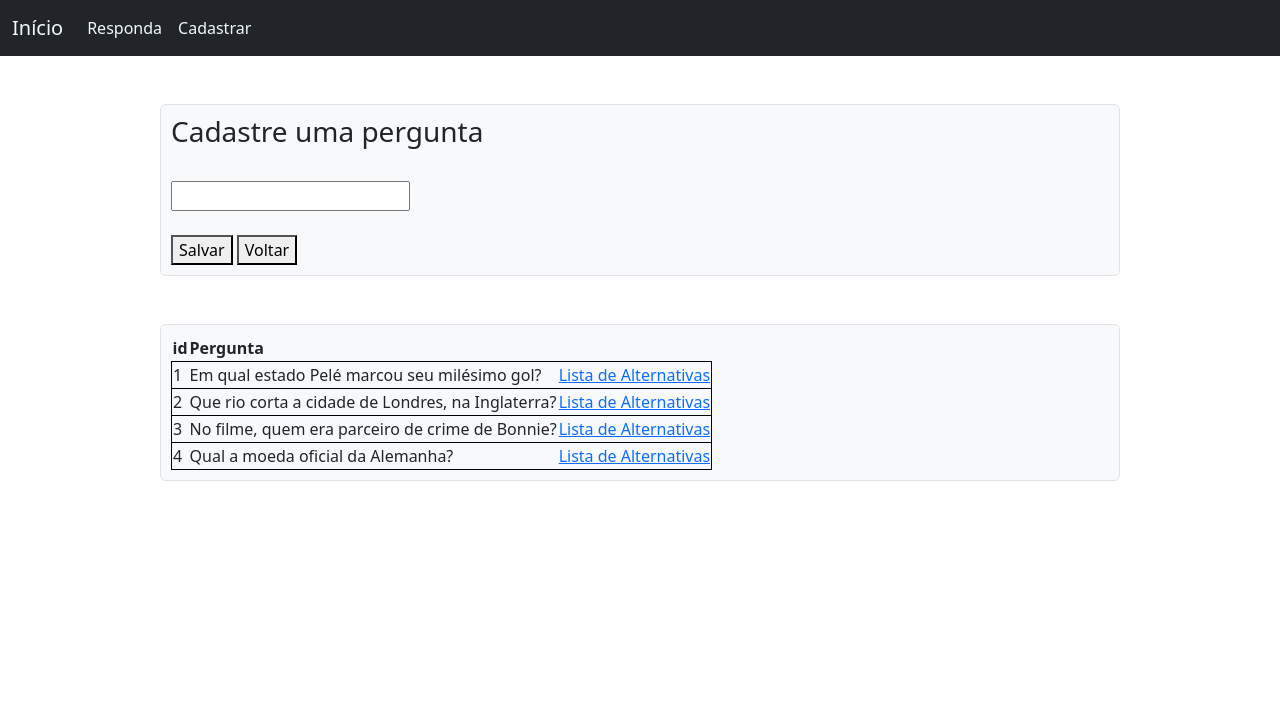
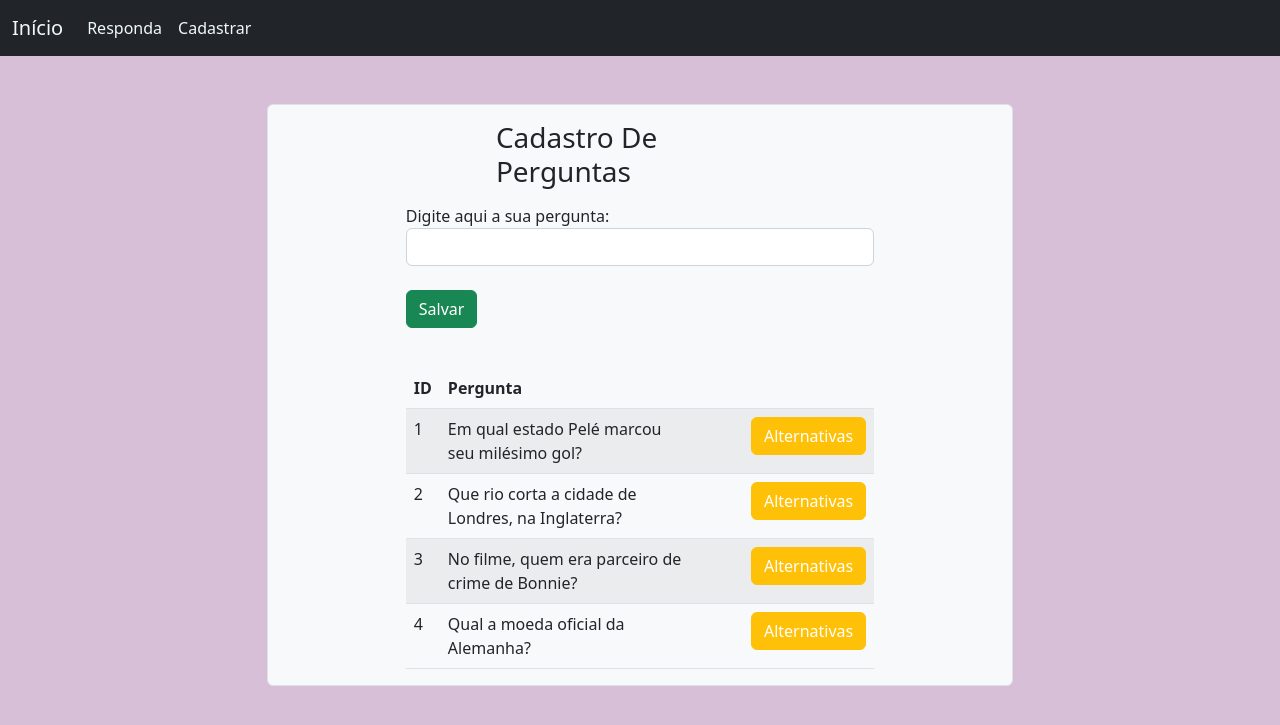
Before and after one commit to VitoriaMinotti/ProvaPHP, a PHP site: page /perguntas.php in a window 1280 px wide. Shown: the top 725 px of the page. Run offline with PHP 8.4, Linux system fonts and the light colour scheme; data comes from the database, SQL or seed files in the repository; both versions use the stored data as it was after the commit.

```diff
--- a/perguntas.php
+++ b/perguntas.php
@@ -11,38 +11,45 @@ if(isset($_POST) && !empty($_POST)){
 $query = "select * from perguntas";
 $resultado = mysqli_query($conexao, $query);
 ?>
-<div style="padding: 10px;" class="col-9 mt-5 bg-light border rounded container-fluid">
-<h3 >Cadastre uma pergunta</h3>
-<br>
-  <form action="perguntas.php" method="post">
-      <input type="text" name="pergunta"/>
-      <br>
-      <br>
-      <button type="submit">Salvar</button>
-      <button><a href="." style="text-decoration:none; color: black">Voltar</a></button>
-  </form>
+
+<body style="background-color: #D8BFD8;">
+  <div class="col-7 mt-5 mx-auto bg-light border rounded container-fluid">
+
+    <div class="mx-auto mt-3" style="width: 40%">
+      <h3 >Cadastro De Perguntas</h3>
     </div>
 
-<div style="padding: 10px;" class="col-9 mt-5 bg-light border rounded d-flex container-fluid">
+      <form class="table table-hover table-striped mx-auto mt-3" style="width: 65%" action="perguntas.php" method="post">
+        <div>Digite aqui a sua pergunta:</div>
+        <input class="form-control" type="text" name="pergunta"/>
+        <br>
 
-<table>
+        <div class="d-flex">
+            <button type="submit" class="btn btn-success">Salvar</button>
+          </div>
+          <br>
+      </form>
+
+    <table class="table table-hover table-striped mx-auto" style="width: 65%">
       <thead>
         <tr>
-        <th>id</th>
+          <th>ID</th>
           <th>Pergunta</th>
           <th></th>
         </tr>
       </thead>
+
     <tbody>
       <?php while($linha = mysqli_fetch_array($resultado))
       {
-        echo "<tr style='border: 1px solid black'>";
+          echo "<tr>";
           echo "<td>".$linha['id']."</td>";
           echo "<td>".$linha['pergunta']."</td>";
-        echo "<td> <a href='./alternativas.php?pergunta_id=".$linha['id']." '>Lista de Alternativas </a> </td>";
+          echo"<td><button type='button' class='ms-5 btn btn-warning'><a href='./alternativas.php?pergunta_id=".$linha['id']." 'style='text-decoration:none; color: white'>Alternativas</a></button></td>";
           echo "</tr>";
       }
       ?>
     </tbody>
     </table>
 </div>
+</body>
```
Also changed, not shown: alternativas.php (+5 -24 lines), gerador_prova.sql (added, +93 -0 lines). Lines whose indentation alone changed are shown as unchanged.
